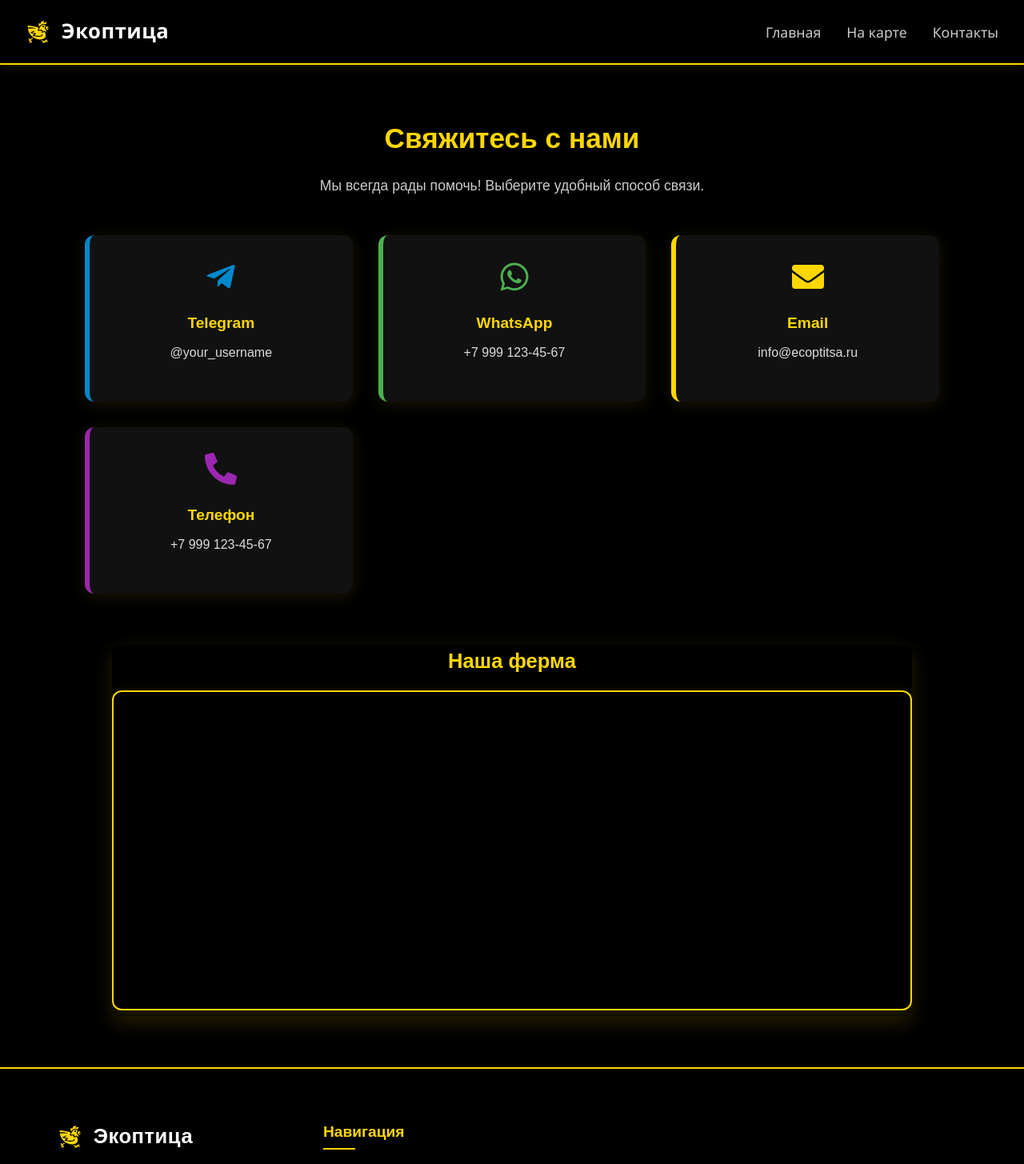
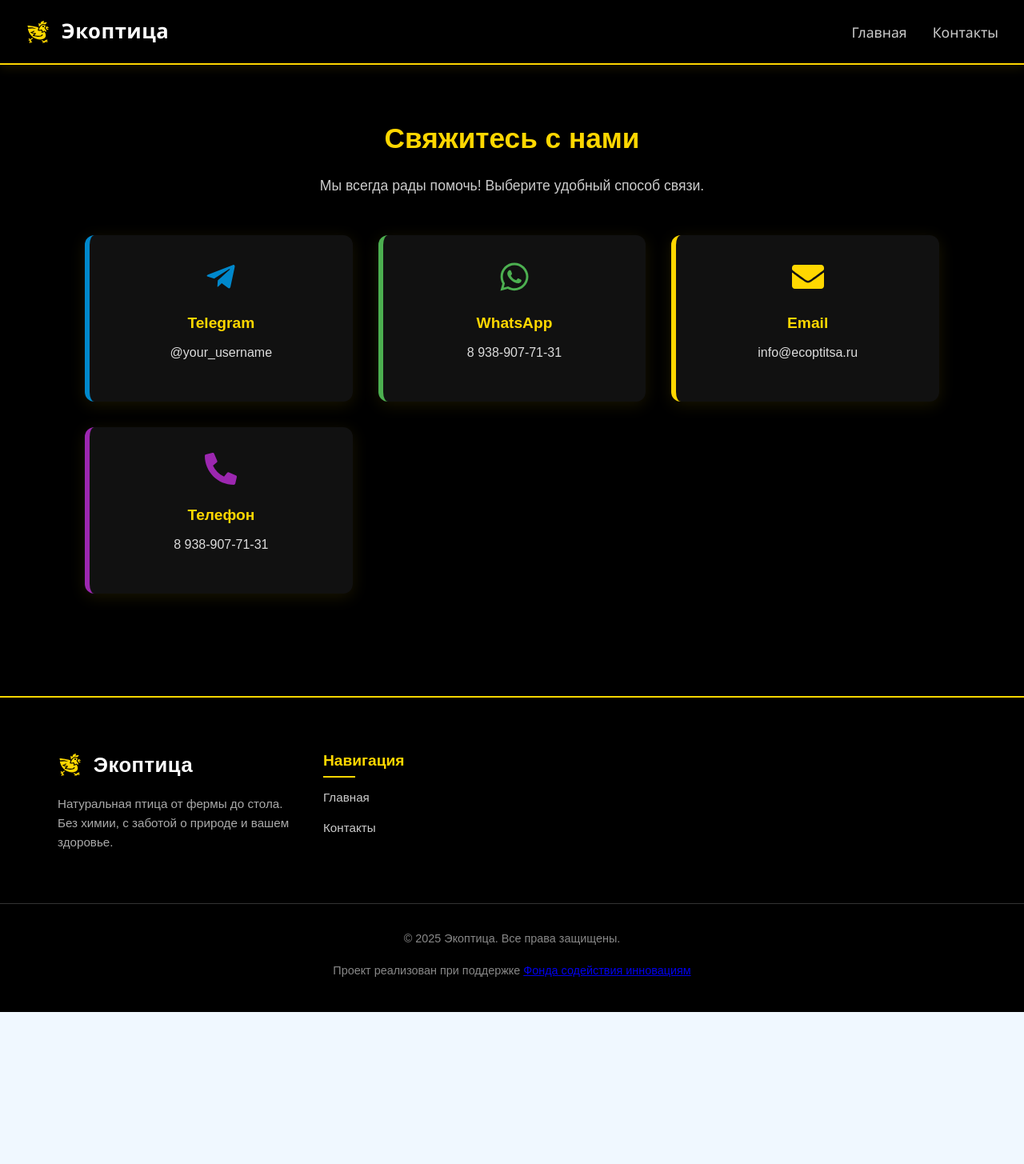
Before and after one commit to Coder-crea/ecoptiza, a React (Create React App) app: page /contacts in a window 1280 px wide. Shown: the top 1455 px of the page at 80% size. After the commit the page ends 1265 px from the top, so only its background shows below. Built offline with nearby package versions, Linux system fonts and the light colour scheme.

Commit message:
fox some details

```diff
--- a/src/components/Footer.js
+++ b/src/components/Footer.js
@@ -43,9 +43,9 @@ const Footer = () => {
             <li>
               <a href="/">Главная</a>
             </li>
-            <li>
+            {/* <li>
               <a href="/map">На карте</a>
-            </li>
+            </li> */}
             <li>
               <a href="/contacts">Контакты</a>
             </li>
--- a/src/components/Header.js
+++ b/src/components/Header.js
@@ -17,7 +17,7 @@ const Header = () => {
       {/* Навигация (десктоп) */}
       <nav className="desktop-nav">
         <Link to="/">Главная</Link>
-        <Link to="/map">На карте</Link>
+        {/* <Link to="/map">На карте</Link> */}
         <Link to="/contacts">Контакты</Link>
       </nav>
 
--- a/src/pages/Contacts.js
+++ b/src/pages/Contacts.js
@@ -39,14 +39,14 @@ const Contacts = () => {
 
           {/* WhatsApp */}
           <a
-            href="https://wa.me/79991234567"
+            href="https://wa.me/89389077131"
             target="_blank"
             rel="noopener noreferrer"
             className="contact-card whatsapp"
           >
             <FaWhatsapp className="icon" />
             <h3>WhatsApp</h3>
-            <p>+7 999 123-45-67</p>
+            <p>8 938-907-71-31</p>
           </a>
 
           {/* Email */}
@@ -60,12 +60,12 @@ const Contacts = () => {
           <a href="tel:+79991234567" className="contact-card phone">
             <FaPhoneAlt className="icon" />
             <h3>Телефон</h3>
-            <p>+7 999 123-45-67</p>
+            <p>8 938-907-71-31</p>
           </a>
         </div>
 
         {/* Карта (опционально) */}
-        <div className="map-container">
+        {/* <div className="map-container">
           <h3>Наша ферма</h3>
           <iframe
             src="https://yandex.ru/map-widget/v1/?um=constructor%3A5306726af532de89a8c4c547089e521f708106193625f5c6c437f316bfb5b140&amp;source=constructor"
@@ -75,7 +75,7 @@ const Contacts = () => {
             title="Местоположение фермы Экоптица"
             loading="lazy"
           ></iframe>
-        </div>
+        </div> */}
       </div>
     </section>
   );
--- a/src/pages/Home.js
+++ b/src/pages/Home.js
@@ -107,7 +107,7 @@ const Home = () => {
       </div>
 
       {/* Отзывы */}
-      <div className="reviews">
+      {/* <div className="reviews">
         <h2>Отзывы наших клиентов</h2>
         <div className="reviews-grid">
           <div className="review-card">
@@ -165,7 +165,7 @@ const Home = () => {
             </p>
           </div>
         </div>
-      </div>
+      </div> */}
 
       {/* CTA — призыв к действию */}
       <div className="cta-section">
```
